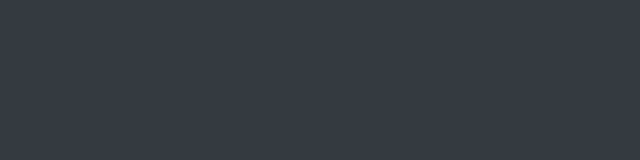
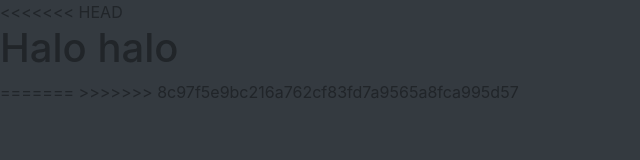
Before and after one commit to darrellathaya/darrellathaya.github.io, a plain HTML site: page index.html in a window 1280 px wide. Shown: the whole page, without its empty margins (0-640 px from the left). Drawn offline with nearby package versions, Linux system fonts and the light colour scheme.

Commit message:
Nambah halo

```diff
--- a/index.html
+++ b/index.html
@@ -12,5 +12,9 @@
 </head>
 
 <body class="bg-dark">
+<<<<<<< HEAD
+    <h1>Halo halo</h1>
+=======
+>>>>>>> 8c97f5e9bc216a762cf83fd7a9565a8fca995d57
 </body>
 </html>
```
